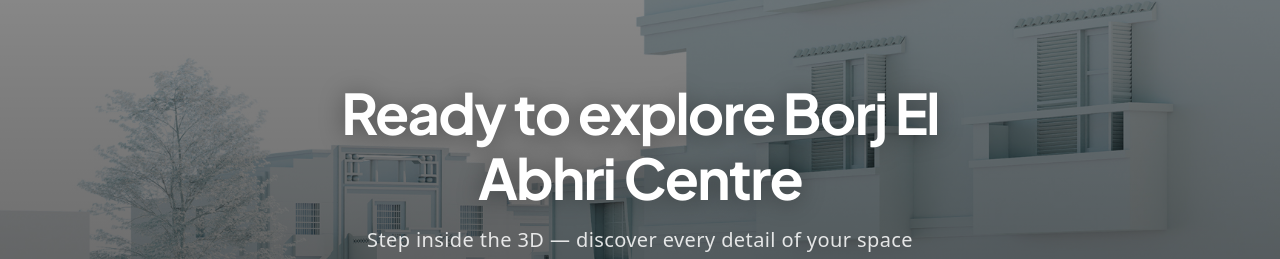
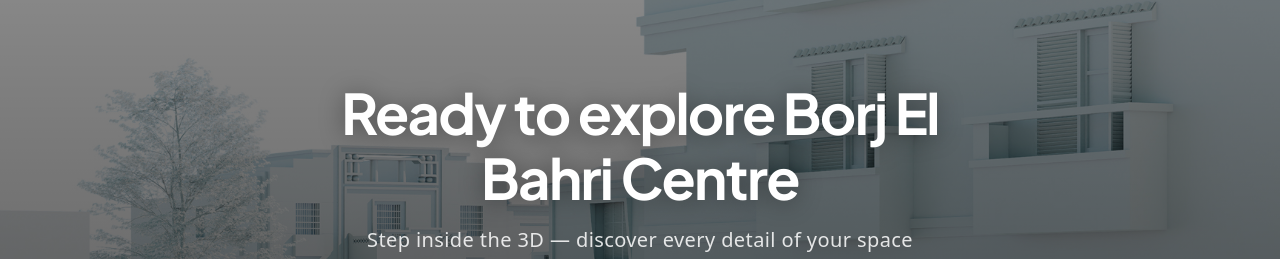
Before and after one commit to ahmedbernous21/3d-website, a Vue app: page / in a window 1280 px wide. Shown: the part 189-448 px from the top of the page. Built offline with nearby package versions, Linux system fonts and the light colour scheme; no server answers.

Commit message:
fix mistypo

```diff
--- a/index.html
+++ b/index.html
@@ -7,7 +7,7 @@
     <link rel="preconnect" href="https://fonts.googleapis.com" />
     <link rel="preconnect" href="https://fonts.gstatic.com" crossorigin />
     <link href="https://fonts.googleapis.com/css2?family=Plus+Jakarta+Sans:wght@400;600;700&display=swap" rel="stylesheet" />
-    <title>Borj El Abhri Centre — 3D Explorer</title>
+    <title>Borj El Bahri Centre — 3D Explorer</title>
   </head>
   <body>
     <div id="app"></div>
--- a/src/App.vue
+++ b/src/App.vue
@@ -5,7 +5,7 @@
       <div class="hero-bg"></div>
       <div class="hero-overlay"></div>
       <div class="hero-content">
-        <h1 class="hero-title">Ready to explore Borj El Abhri Centre</h1>
+        <h1 class="hero-title">Ready to explore Borj El Bahri Centre</h1>
         <p class="hero-subtitle">Step inside the 3D — discover every detail of your space</p>
         <button class="hero-cta" @click="scrollToViewer">
           Get Started
```
